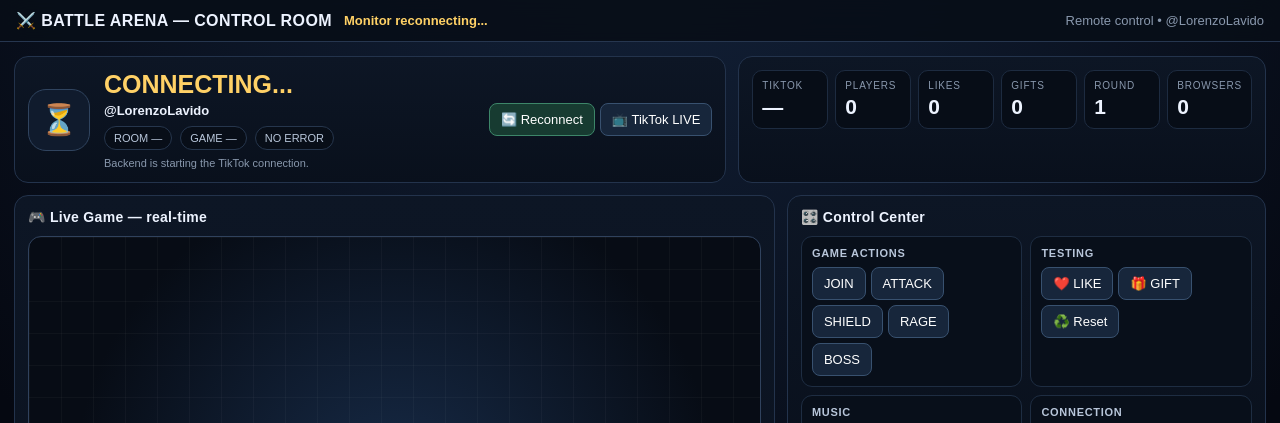
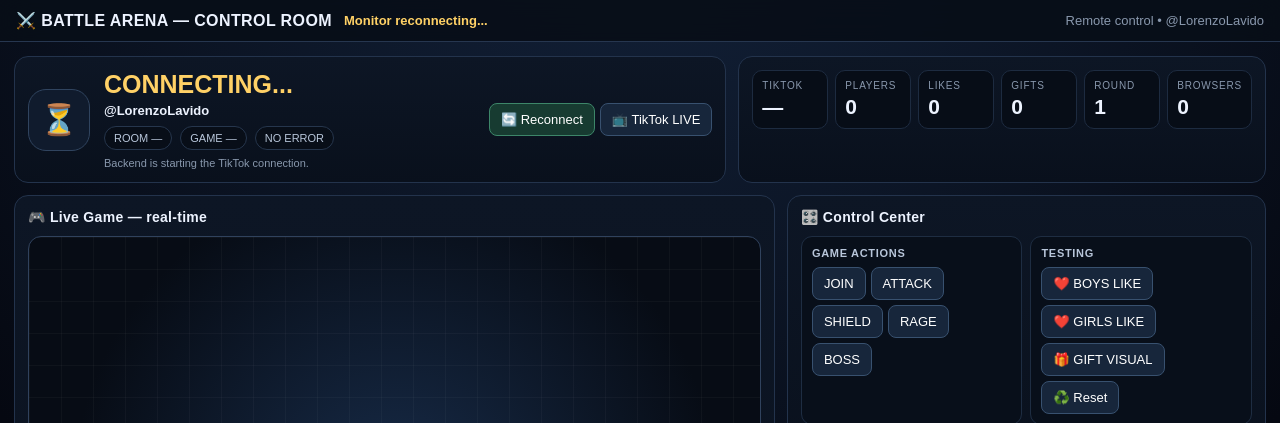
Before and after one commit to Viddys050/-tiktok-live-battle-arena, a website: page public/monitor.html in a window 1280 px wide. Shown: the top 423 px of the page. Drawn offline with Linux system fonts and the light colour scheme.

Commit message:
Make monitor visual tests match Boys Girls game

```diff
--- a/public/monitor.html
+++ b/public/monitor.html
@@ -103,7 +103,7 @@
 <button onclick="demo('join')">JOIN</button><button onclick="demo('attack')">ATTACK</button><button onclick="demo('shield')">SHIELD</button><button onclick="demo('rage')">RAGE</button><button onclick="demo('boss')">BOSS</button>
 </div></div>
 <div class="controlBlock"><h4>Testing</h4><div class="controlButtons">
-<button onclick="demo('like')">❤️ LIKE</button><button onclick="demo('gift')">🎁 GIFT</button><button onclick="post('/api/control',{action:'reset'})">♻️ Reset</button>
+<button onclick="demo('like','red')">❤️ BOYS LIKE</button><button onclick="demo('like','blue')">❤️ GIRLS LIKE</button><button onclick="demo('gift','blue')">🎁 GIFT VISUAL</button><button onclick="post('/api/control',{action:'reset'})">♻️ Reset</button>
 </div></div>
 <div class="controlBlock"><h4>Music</h4><div class="controlButtons"><button id="musicControl" onclick="toggleBackendMusic()">🔇 Battle Music: OFF</button></div></div>
 <div class="controlBlock"><h4>Connection</h4><div class="controlButtons"><button class="primary" onclick="post('/api/control',{action:'reconnect'})">🔌 Reconnect TikTok</button></div></div>
@@ -258,7 +258,7 @@
  const r=await fetch('/api/config',{method:'POST',headers:{'Content-Type':'application/json'},body:JSON.stringify(body)});const j=await r.json();$('saved').textContent=j.ok?'✓ saved':'';setTimeout(()=>$('saved').textContent='',1800)
 }
 async function post(u,b){try{await fetch(u,{method:'POST',headers:{'Content-Type':'application/json'},body:JSON.stringify(b)})}catch(e){console.error(e)}}
-function demo(a){post('/api/control',{action:'demo',gameAction:a})}
+function demo(a,team){post('/api/control',{action:'demo',gameAction:a,team,name:'Test Viewer'})}
 function esc(s){return String(s??'').replace(/[&<>"]/g,m=>({'&':'&amp;','<':'&lt;','>':'&gt;','"':'&quot;'}[m]))}
 connect();
 </script>
```
